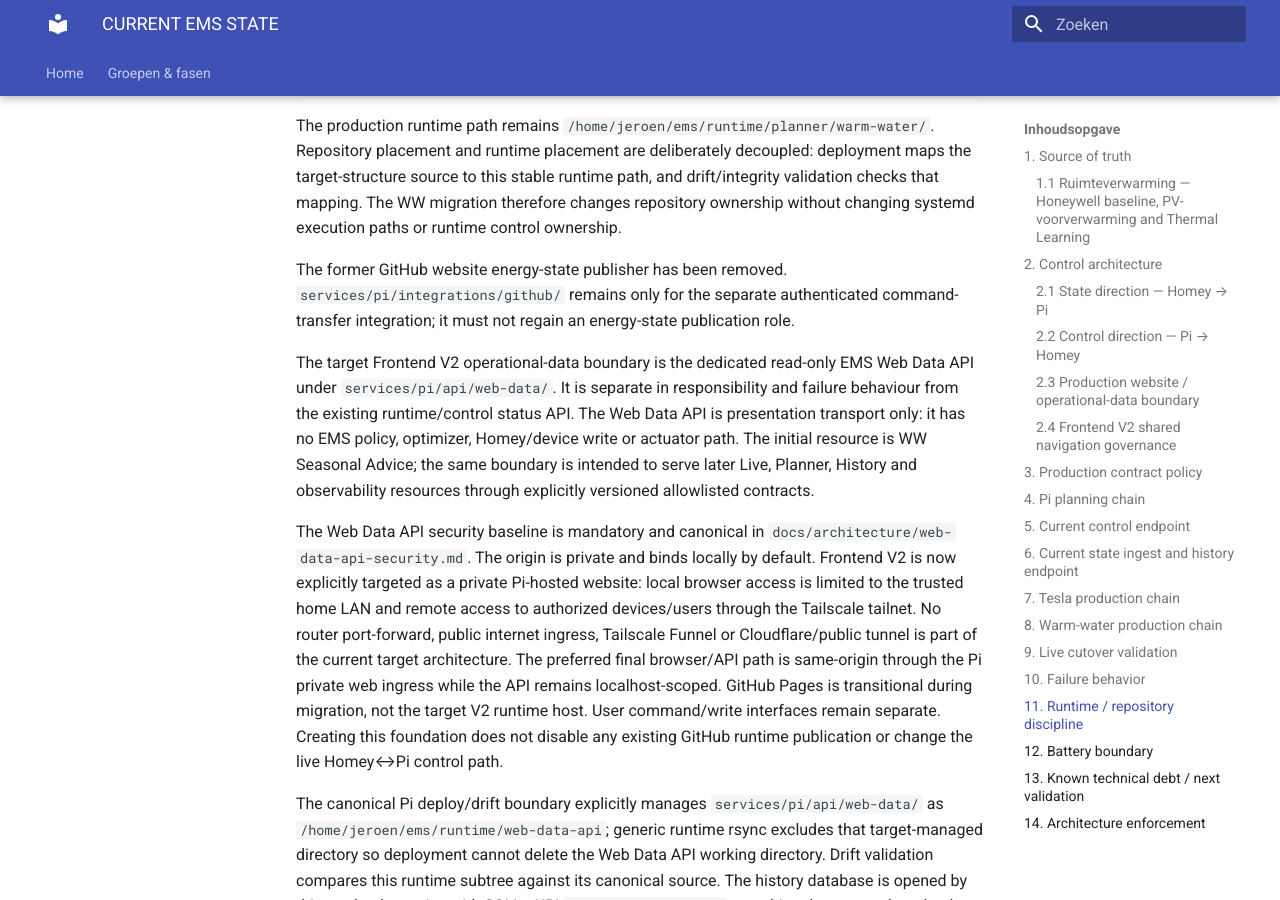
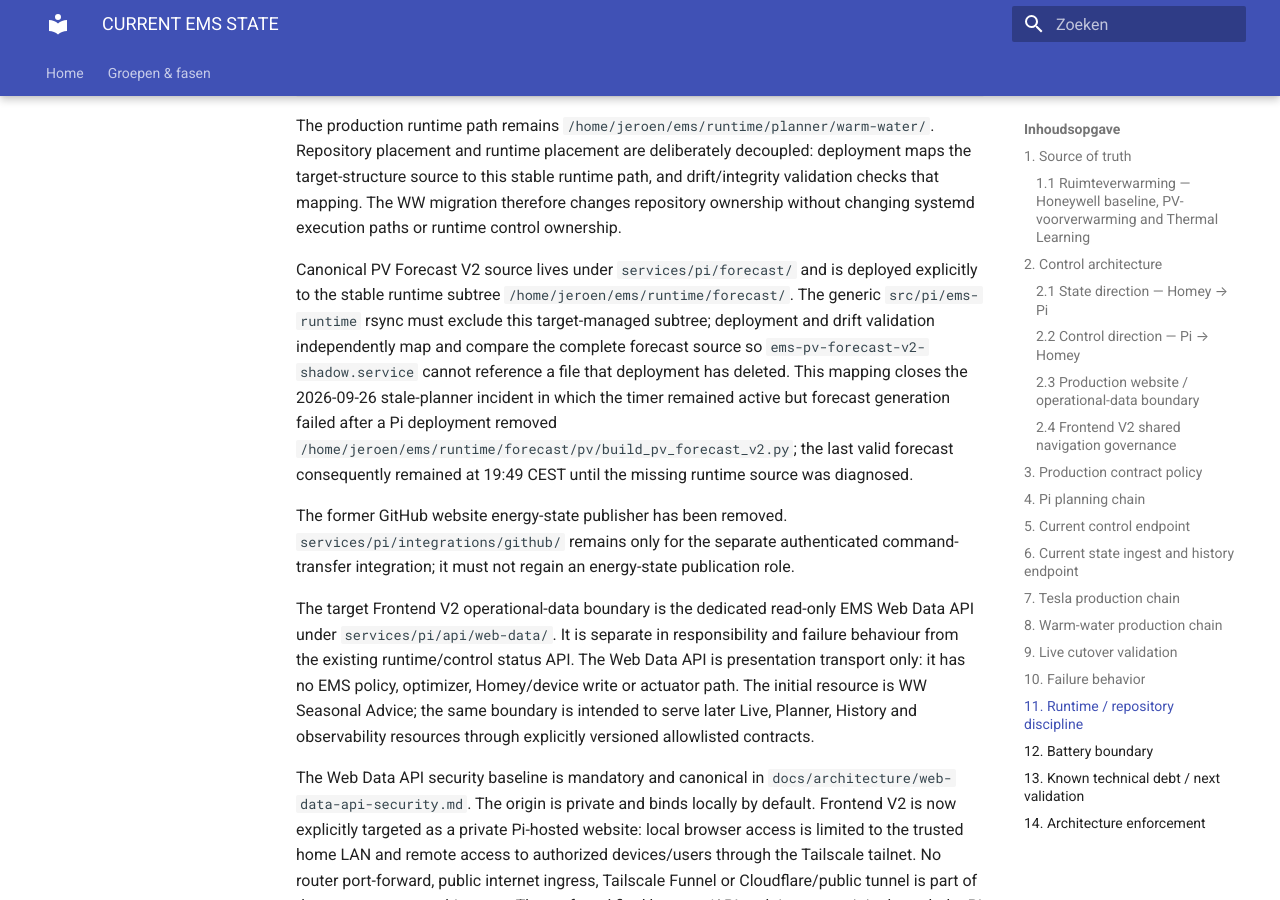
Before and after one commit to OnsKasteeltje/homey-energy-manual, an MkDocs documentation site: the page built from docs/architecture/CURRENT-EMS-STATE.md, in a window 1280 px wide and 900 px high, scrolled down 12184 px. Built offline with MkDocs 1.6.1 and Material for MkDocs 9.7.7, drawn with Linux system fonts in a browser that asks for light colours.

Commit message:
fix(pi): deploy canonical PV forecast runtime
* fix(deploy): manage target-structure forecast runtime

* fix(deploy): drift-check target forecast runtime

* test(architecture): enforce forecast deploy mapping

* docs(architecture): define forecast runtime deployment boundary

```diff
--- a/docs/architecture/CURRENT-EMS-STATE.md
+++ b/docs/architecture/CURRENT-EMS-STATE.md
@@ -239,6 +239,8 @@ services/pi/planner/warm-water/        # WW planning + Seasonal Source Advisor
 
 The production runtime path remains `/home/jeroen/ems/runtime/planner/warm-water/`. Repository placement and runtime placement are deliberately decoupled: deployment maps the target-structure source to this stable runtime path, and drift/integrity validation checks that mapping. The WW migration therefore changes repository ownership without changing systemd execution paths or runtime control ownership.
 
+Canonical PV Forecast V2 source lives under `services/pi/forecast/` and is deployed explicitly to the stable runtime subtree `/home/jeroen/ems/runtime/forecast/`. The generic `src/pi/ems-runtime` rsync must exclude this target-managed subtree; deployment and drift validation independently map and compare the complete forecast source so `ems-pv-forecast-v2-shadow.service` cannot reference a file that deployment has deleted. This mapping closes the 2026-09-26 stale-planner incident in which the timer remained active but forecast generation failed after a Pi deployment removed `/home/jeroen/ems/runtime/forecast/pv/build_pv_forecast_v2.py`; the last valid forecast consequently remained at 19:49 CEST until the missing runtime source was diagnosed.
+
 The former GitHub website energy-state publisher has been removed. `services/pi/integrations/github/` remains only for the separate authenticated command-transfer integration; it must not regain an energy-state publication role.
 
 The target Frontend V2 operational-data boundary is the dedicated read-only EMS Web Data API under `services/pi/api/web-data/`. It is separate in responsibility and failure behaviour from the existing runtime/control status API. The Web Data API is presentation transport only: it has no EMS policy, optimizer, Homey/device write or actuator path. The initial resource is WW Seasonal Advice; the same boundary is intended to serve later Live, Planner, History and observability resources through explicitly versioned allowlisted contracts.
```
Also changed, not shown: 3 other files.
